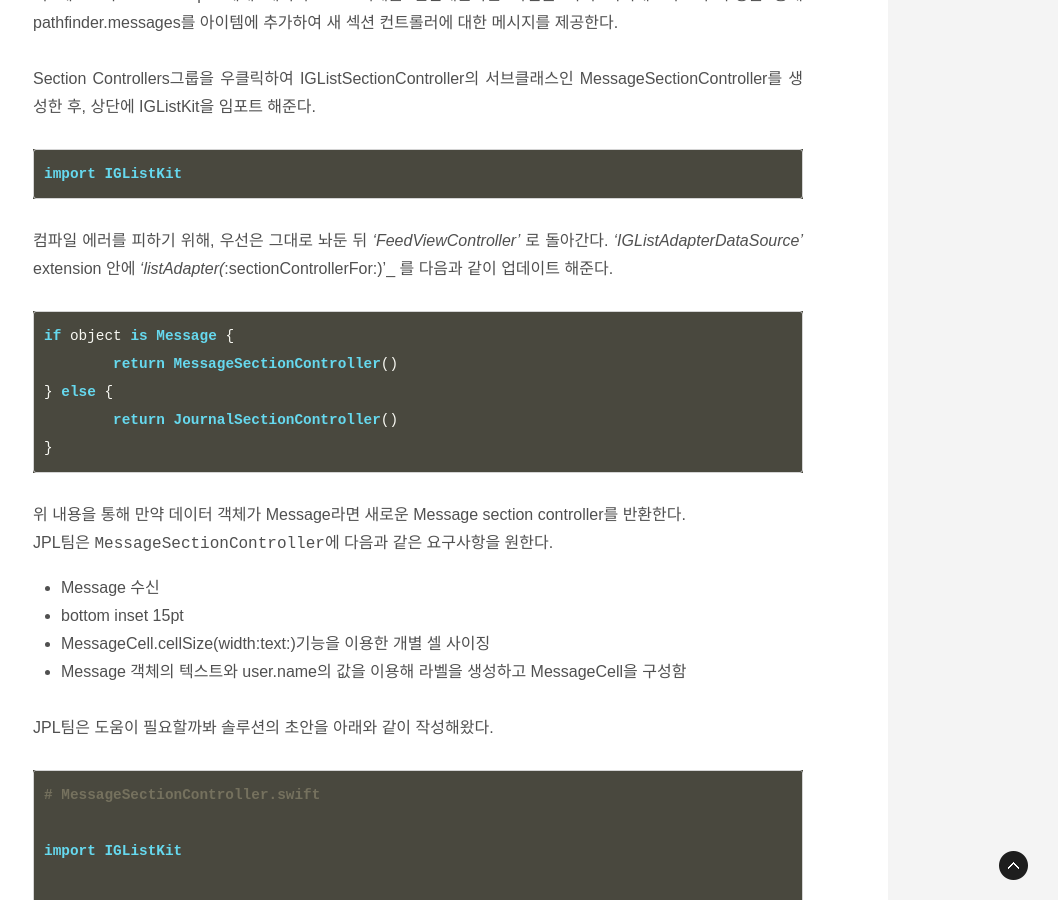
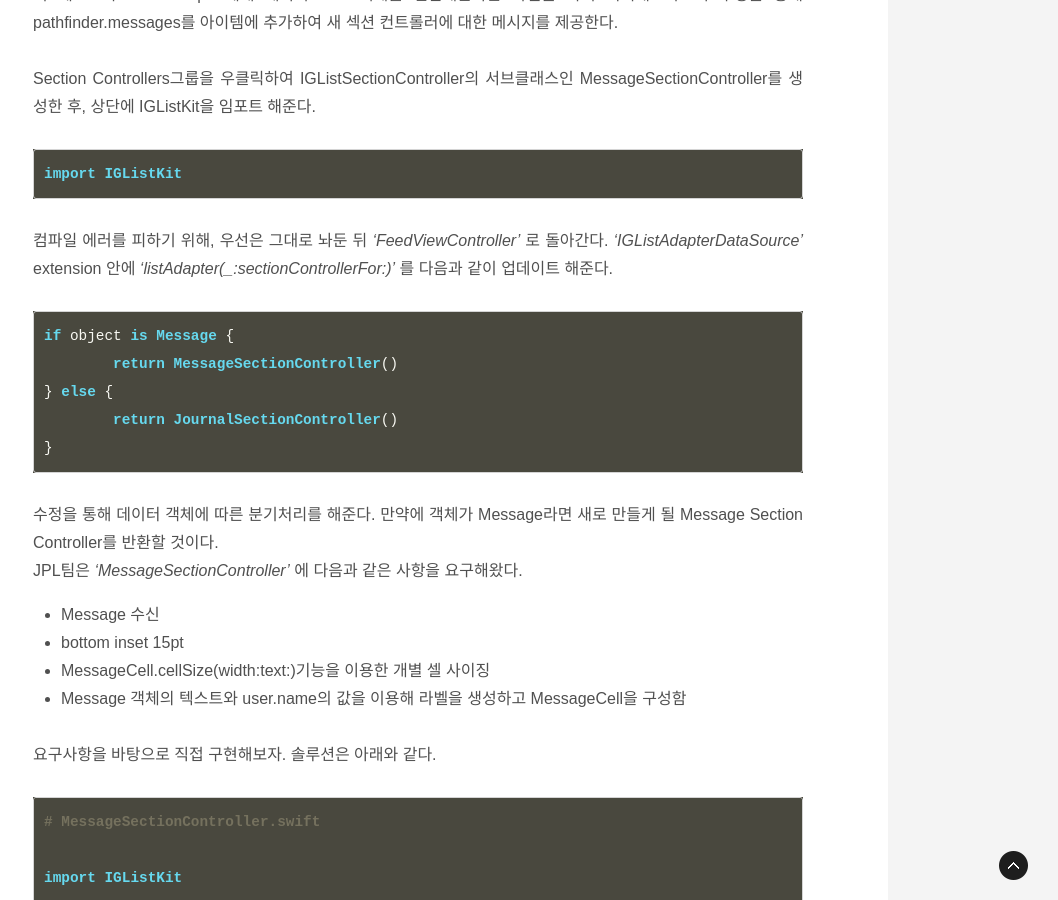
Before and after one commit to ThroughKim/throughkim.github.com, a Jekyll site: the page built from _posts/2017-01-12-IGListKit.md, in a window 1280 px wide and 900 px high, scrolled down 14402 px. Shown: the whole window, without its empty margins (222-1280 px from the left). Built offline with Jekyll 4.4.1, drawn with Linux system fonts in a browser that asks for light colours; some web fonts are replaced.

Commit message:
upload blog

````diff
--- a/_posts/2017-01-12-IGListKit.md
+++ b/_posts/2017-01-12-IGListKit.md
@@ -345,7 +345,7 @@ Section Controllers그룹을 우클릭하여 IGListSectionController의 서브
 import IGListKit
 ```
 
-컴파일 에러를 피하기 위해, 우선은 그대로 놔둔 뒤 _'FeedViewController'_ 로 돌아간다. _'IGListAdapterDataSource'_ extension 안에 _'listAdapter(_:sectionControllerFor:)'_ 를 다음과 같이 업데이트 해준다.
+컴파일 에러를 피하기 위해, 우선은 그대로 놔둔 뒤 _'FeedViewController'_ 로 돌아간다. _'IGListAdapterDataSource'_ extension 안에 _'listAdapter(\_:sectionControllerFor:)'_ 를 다음과 같이 업데이트 해준다.
 
 ```swift
 if object is Message {
@@ -355,15 +355,15 @@ if object is Message {
 }
 ```
 
-위 내용을 통해 만약 데이터 객체가 Message라면 새로운 Message section controller를 반환한다.
-JPL팀은 `MessageSectionController`에 다음과 같은 요구사항을 원한다.
+수정을 통해 데이터 객체에 따른 분기처리를 해준다. 만약에 객체가 Message라면 새로 만들게 될 Message Section Controller를 반환할 것이다.
+JPL팀은 _'MessageSectionController'_ 에 다음과 같은 사항을 요구해왔다.
 
 - Message 수신
 - bottom inset 15pt
 - MessageCell.cellSize(width:text:)기능을 이용한 개별 셀 사이징
 - Message 객체의 텍스트와 user.name의 값을 이용해 라벨을 생성하고 MessageCell을 구성함
 
-JPL팀은 도움이 필요할까봐 솔루션의 초안을 아래와 같이 작성해왔다.
+요구사항을 바탕으로 직접 구현해보자. 솔루션은 아래와 같다.
 
 ```swift
 # MessageSectionController.swift
````
